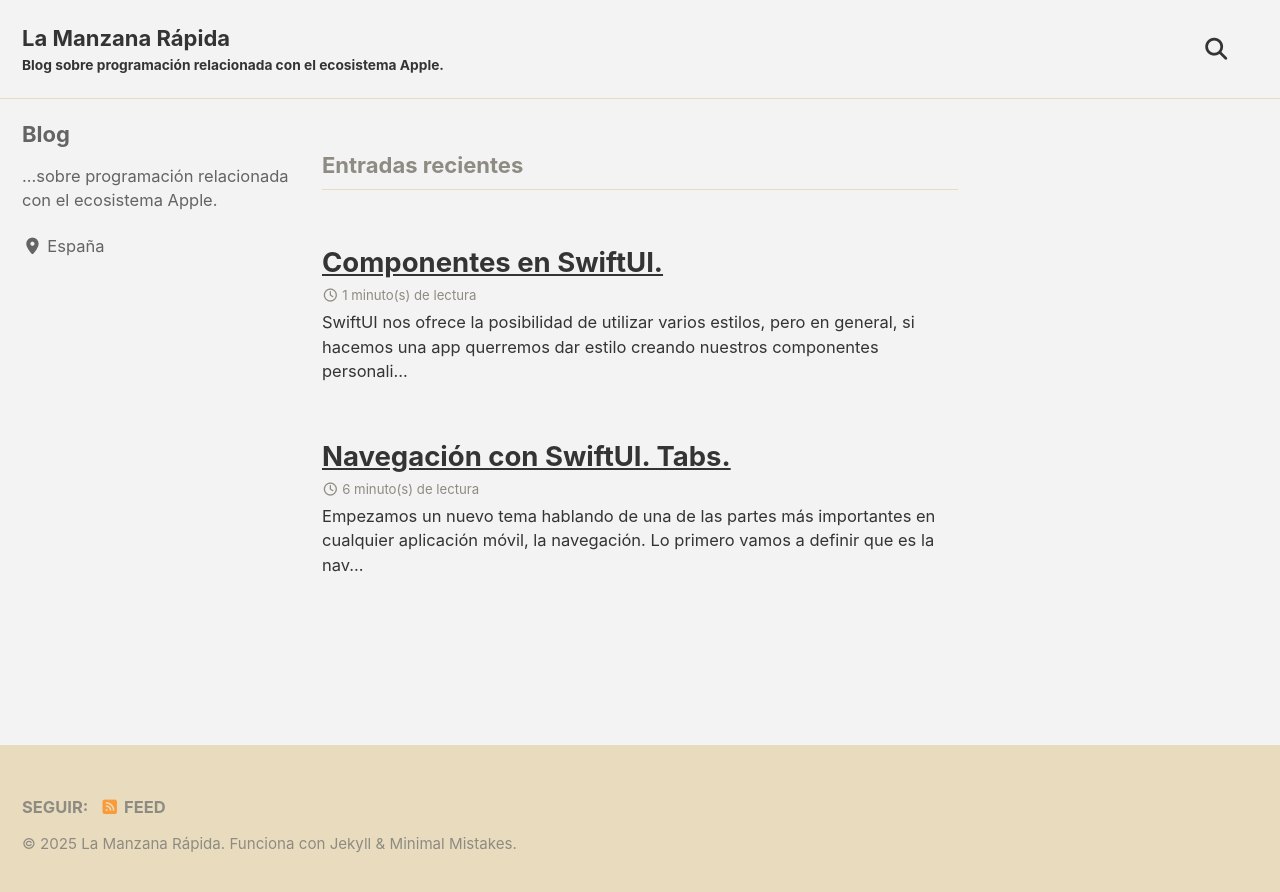
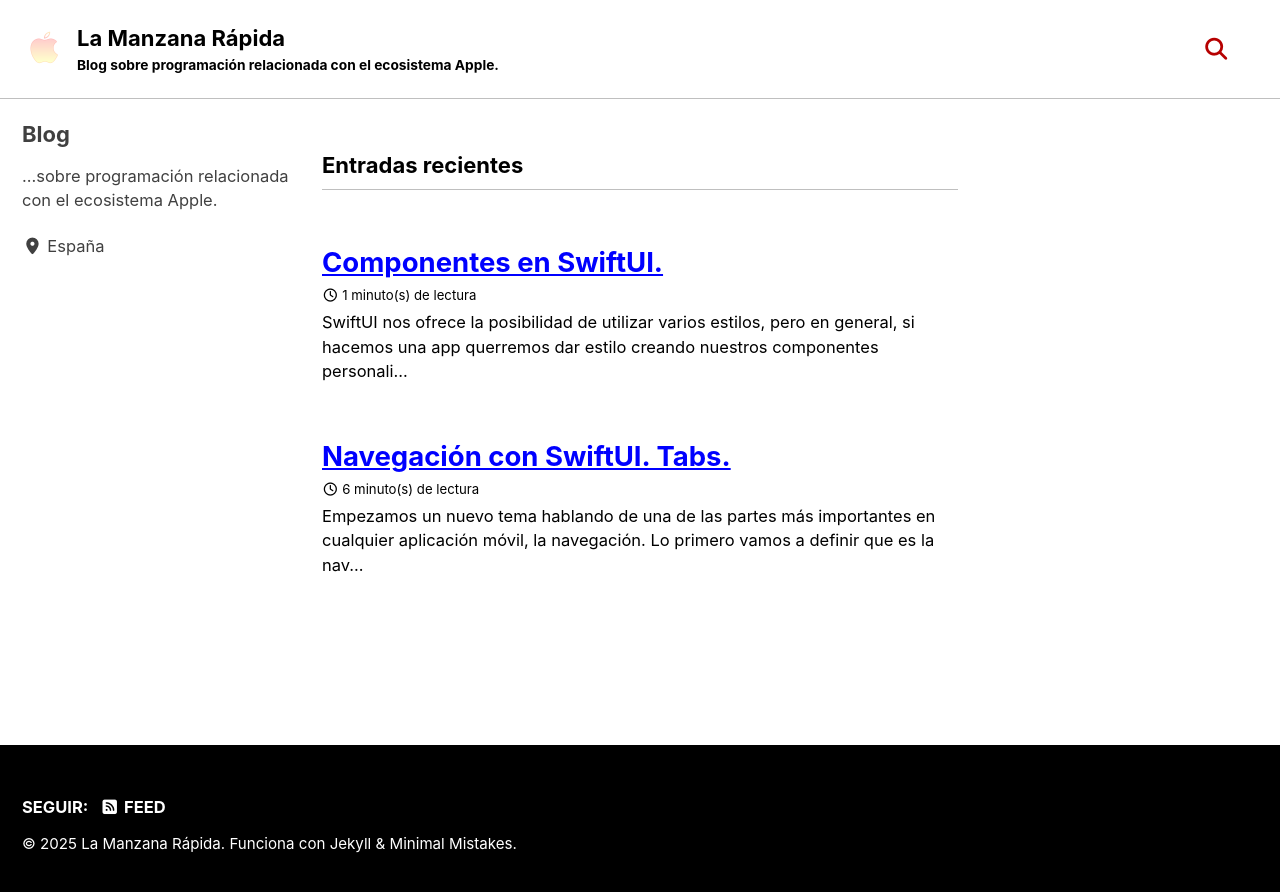
Before and after one commit to lamanzanarapida/lamanzanarapida.github.io, a Jekyll site: the page built from index.html, in a window 1280 px wide. Shown: the top 892 px of the page. Built offline with Jekyll 4.4.1, drawn with Linux system fonts in a browser that asks for light colours; cached includes are drawn as plain includes; the list of posts is cut into pages by our own code.

Commit message:
Update config

```diff
--- a/_config.yml
+++ b/_config.yml
@@ -12,7 +12,7 @@
 
 # theme                  : "minimal-mistakes-jekyll"
 # remote_theme           : "mmistakes/minimal-mistakes"
-minimal_mistakes_skin    : "dirt" # "air", "aqua", "contrast", "dark", "dirt", "neon", "mint", "plum", "sunrise"
+minimal_mistakes_skin    : "contrast" # "air", "aqua", "contrast", "dark", "dirt", "neon", "mint", "plum", "sunrise"
 
 # Site Settings
 locale                   : "es-ES"
@@ -22,13 +22,13 @@ title_separator          : "-"
 subtitle                 : "Blog sobre programación relacionada con el ecosistema Apple." # site tagline that appears below site title in masthead
 name                     : ""
 description              : "Blog sobre programación relacionada con el ecosistema Apple."
-url                      : # the base hostname & protocol for your site e.g. "https://mmistakes.github.io"
+url                      : "https://lamanzanarapida.github.io" # the base hostname & protocol for your site e.g. "https://mmistakes.github.io"
 baseurl                  : # the subpath of your site, e.g. "/blog"
 repository               : # GitHub username/repo-name e.g. "mmistakes/minimal-mistakes"
 teaser                   : # path of fallback teaser image, e.g. "/assets/images/500x300.png"
-logo                     : # path of logo image to display in the masthead, e.g. "/assets/images/88x88.png"
+logo                     : "/assets/images/88x88.png" # path of logo image to display in the masthead, e.g. "/assets/images/88x88.png"
 masthead_title           : # overrides the website title displayed in the masthead, use " " for no title
-breadcrumbs              : # true, false (default)
+breadcrumbs              : true # true, false (default)
 words_per_minute         : 200
 enable_copy_code_button  : # true, false (default)
 copyright                : # "copyright" name, defaults to site.title
--- /dev/null
+++ b/google729cc53167d64ab7.html
@@ -0,0 +1 @@
+google-site-verification: google729cc53167d64ab7.html
```
Also changed, not shown: assets/images/88x88.png (added).
